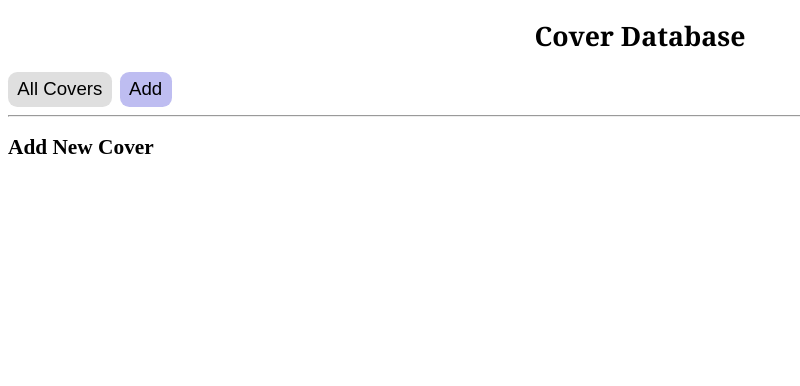
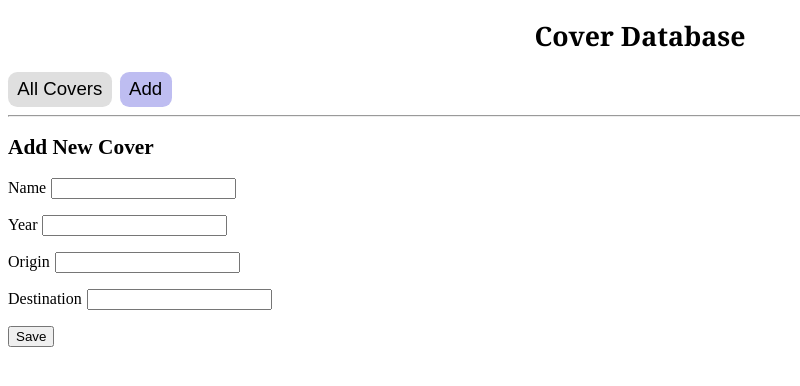
Before and after one commit to NeuroBio/Cover-Collection, an Angular app: page /add in a window 1280 px wide. Shown: the top 386 px of the page, without its empty margins (0-800 px from the left). Built offline with nearby package versions, Linux system fonts and the light colour scheme.

Commit message:
put in a demo form

```diff
--- a/src/app/app.module.ts
+++ b/src/app/app.module.ts
@@ -6,6 +6,7 @@ import { AppComponent } from './app.component';
 import { AddCoverComponent } from './pages/add-cover/add-cover.component';
 import { AllCoversComponent } from './pages/all-covers/all-covers.component';
 import { EditCoverComponent } from './pages/edit-cover/edit-cover.component';
+import { ReactiveFormsModule } from '@angular/forms';
 
 @NgModule({
 	declarations: [
@@ -17,6 +18,7 @@ import { EditCoverComponent } from './pages/edit-cover/edit-cover.component';
 	imports: [
 		BrowserModule,
 		AppRoutingModule,
+		ReactiveFormsModule,
 	],
 	providers: [],
 	bootstrap: [AppComponent]
--- /dev/null
+++ b/src/app/application-services/endpoints.service.ts
@@ -0,0 +1,21 @@
+import { Injectable } from '@angular/core';
+import { CoverRepo } from '../infrastructure/Repos/cover-repo';
+import { Cover } from '../infrastructure/Repos/cover';
+import { CoverForm } from '../pages/add-cover/cover-form.service';
+
+@Injectable({
+  providedIn: 'root'
+})
+export class EndpointsService {
+
+	constructor (private coverRepo: CoverRepo) { }
+
+	async allCovers (): Promise<Cover[]> {
+		return await this.coverRepo.all();
+	}
+
+	async saveNewCover (newCover: CoverForm): Promise<void> {
+		return new Promise((resolve) => setTimeout(() => resolve(), 500));
+	}
+
+}
--- a/src/app/infrastructure/Repos/cover-repo.ts
+++ b/src/app/infrastructure/Repos/cover-repo.ts
@@ -14,16 +14,14 @@ export enum CoverField {
   providedIn: 'root'
 })
 export class CoverRepo {
-  constructor(private sqlService: SqlService) {
-
-  }
+  constructor(private sqlService: SqlService) {}
 
   async search () {}
 
   async all (): Promise<Cover[]> {
     const covers = await this.sqlService.invoke({
       event: 'db-query',
-      query: 'SELECT * FROM Covers',
+      query: `SELECT * FROM ${Table}`,
     }).catch((err) => {
       console.log(`CoverRepo.all failed: ${err.message}`);
       return [];
--- a/src/app/pages/add-cover/add-cover.component.html
+++ b/src/app/pages/add-cover/add-cover.component.html
@@ -1 +1,30 @@
 <h2>Add New Cover</h2>
+
+<form [formGroup]="form">
+	<p>
+		<label for="cover-name">Name</label>
+		<input id="cover-name" type="test" formControlName="name">
+	</p>
+
+	<p>
+		<label for="cover-year">Year</label>
+		<input id="cover-year" type="number" step="1" formControlName="year">
+	</p>
+
+	<p>
+		<label for="cover-origin">Origin</label>
+		<input id="cover-origin" type="text" step="1" formControlName="origin">
+	</p>
+
+	<p>
+		<label for="cover-destination">Destination</label>
+		<input id="cover-destination" type="text" step="1" formControlName="destination">
+	</p>
+
+	<button
+		type="submit"
+		(click)="save()"
+		[disabled]="processing"
+		>Save</button>
+
+</form>
--- a/src/app/pages/add-cover/add-cover.component.scss
+++ b/src/app/pages/add-cover/add-cover.component.scss
@@ -0,0 +1,4 @@
+label {
+	font-size: 12pt;
+	margin-right: .3em;
+}
--- a/src/app/pages/add-cover/add-cover.component.ts
+++ b/src/app/pages/add-cover/add-cover.component.ts
@@ -1,5 +1,7 @@
 import { Component, OnInit } from '@angular/core';
-import { SqlService } from 'src/app/infrastructure/sql.service';
+import { CoverFormService } from './cover-form.service';
+import { FormGroup } from '@angular/forms';
+import { EndpointsService } from 'src/app/application-services/endpoints.service';
 
 @Component({
   selector: 'app-add-cover',
@@ -7,10 +9,26 @@ import { SqlService } from 'src/app/infrastructure/sql.service';
   styleUrl: './add-cover.component.scss'
 })
 export class AddCoverComponent implements OnInit {
+	form: FormGroup;
+	processing = false;
 
-	constructor () {}
+	constructor (
+		private coverForm: CoverFormService,
+		private endpoint: EndpointsService
+	) {
+		this.coverForm.resetForm();
+		this.form = this.coverForm.form;
+	}
 
 	ngOnInit(): void {
+
+	}
+
+	async save (): Promise<void> {
+		this.processing = true;
+		const form = this.form.value;
+		this.endpoint.saveNewCover(form)
+			.finally(() => this.processing = false);
 	}
 
 }
--- /dev/null
+++ b/src/app/pages/add-cover/cover-form.service.ts
@@ -0,0 +1,34 @@
+import { Injectable } from '@angular/core';
+import { FormBuilder, FormGroup, Validators } from '@angular/forms';
+
+export interface CoverForm {
+	name: string;
+	year: number;
+	origin: string;
+	destination: string;
+}
+
+@Injectable({
+	providedIn: 'root'
+})
+export class CoverFormService {
+	form: FormGroup;
+
+	constructor(fb: FormBuilder) {
+		this.form = fb.group({
+			name: ['', Validators.required],
+			year: undefined,
+			origin: '',
+			destination: '',
+		});
+	}
+
+	resetForm (): void {
+		this.form.patchValue({
+			name: '',
+			year: undefined,
+			origin: '',
+			destination: '',
+		});
+	}
+}
--- a/src/app/pages/all-covers/all-covers.component.ts
+++ b/src/app/pages/all-covers/all-covers.component.ts
@@ -1,6 +1,6 @@
 import { Component, OnInit } from '@angular/core';
+import { EndpointsService } from 'src/app/application-services/endpoints.service';
 import { Cover } from 'src/app/infrastructure/Repos/cover';
-import { CoverRepo } from 'src/app/infrastructure/Repos/cover-repo';
 
 @Component({
 	selector: 'app-all-covers',
@@ -10,9 +10,9 @@ import { CoverRepo } from 'src/app/infrastructure/Repos/cover-repo';
 	export class AllCoversComponent implements OnInit{
 	covers: Cover[] = [];
 
-	constructor (private coverRepo: CoverRepo) {}
+	constructor (private endpoints: EndpointsService) {}
 
 	async ngOnInit(): Promise<void> {
-		this.covers = await this.coverRepo.all();
+		this.covers = await this.endpoints.allCovers();
 	}
 }
```
Also changed, not shown: 2 other files (tests, documents, lock files or other folders).
